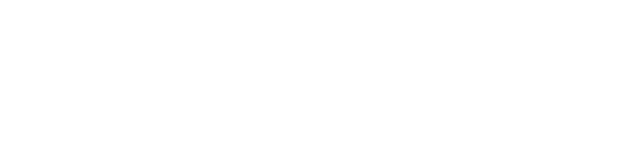
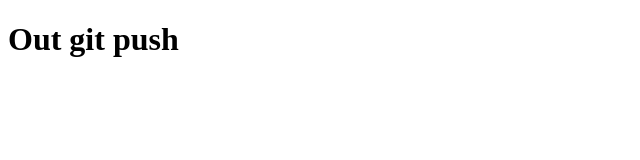
Before and after one commit to goutam4000ad/test2, a plain HTML site: page index.html in a window 1280 px wide. Shown: the whole page, without its empty margins (0-640 px from the left). Drawn offline with Linux system fonts and the light colour scheme.

Commit message:
header added

```diff
--- a/index.html
+++ b/index.html
@@ -7,6 +7,6 @@
     <title>Git Push</title>
 </head>
 <body>
-
+    <h1>Out git push</h1>
 </body>
 </html>
```
